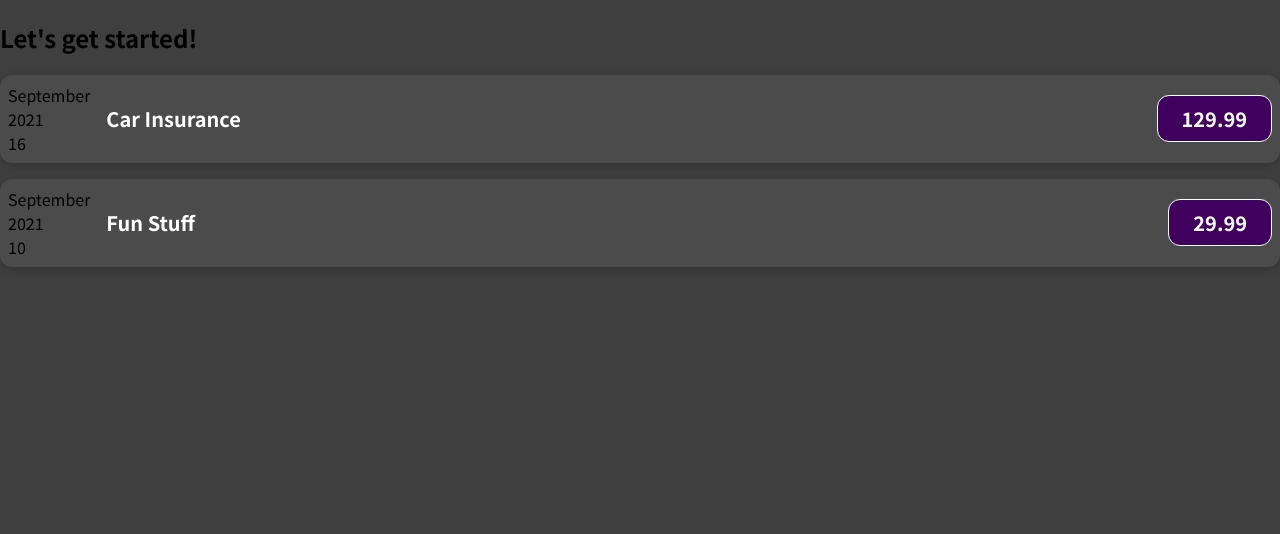
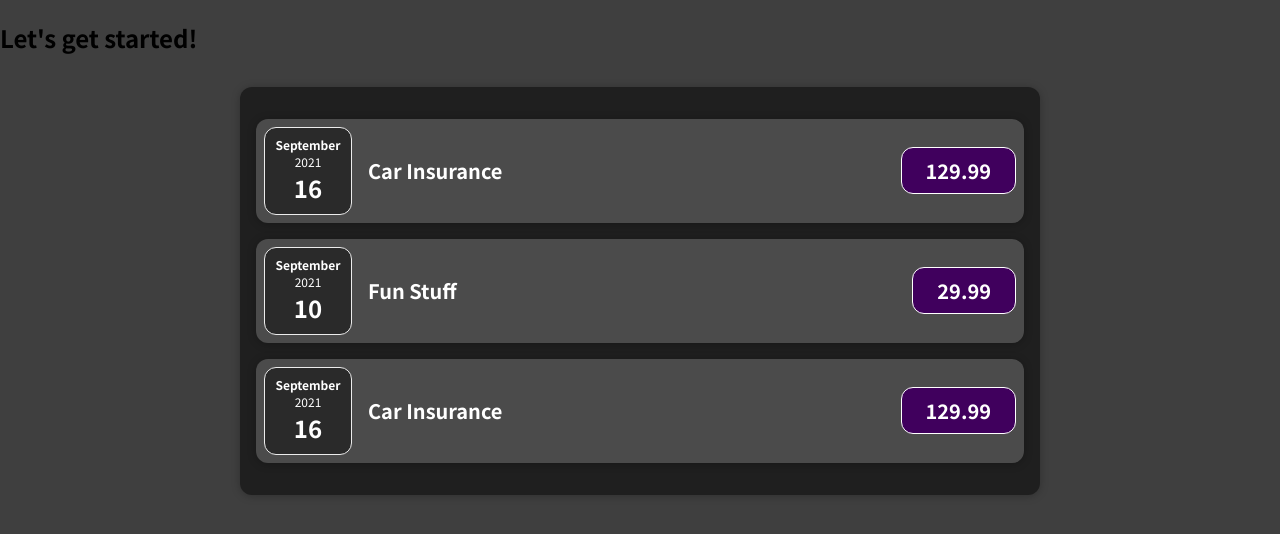
Before and after one commit to ben-whitfield/react-expense-tracker, a JavaScript app: page / in a window 1280 px wide. Shown: the top 534 px of the page. Built offline with nearby package versions, Linux system fonts and the light colour scheme.

Commit message:
adding wrapper and expenses components

```diff
--- a/src/App.js
+++ b/src/App.js
@@ -1,15 +1,14 @@
-import ExpenseItem from "./components/ExpenseItem";
+import Expenses from "./components/Expenses";
 
 function App() {
   const expenses = [
-    {title: 'Car Insurance', date: new Date(2021, 8, 16), amount: 129.99},
-    {title: 'Fun Stuff', date: new Date(2021, 8, 10), amount: 29.99}
-  ]
+    { title: "Car Insurance", date: new Date(2021, 8, 16), amount: 129.99 },
+    { title: "Fun Stuff", date: new Date(2021, 8, 10), amount: 29.99 },
+  ];
   return (
     <div>
       <h2>Let's get started!</h2>
-      <ExpenseItem title={expenses[0].title} date={expenses[0].date} amount={expenses[0].amount} />
-      <ExpenseItem title={expenses[1].title} date={expenses[1].date} amount={expenses[1].amount} />
+      <Expenses items={expenses} />
     </div>
   );
 }
--- /dev/null
+++ b/src/components/Card.css
@@ -0,0 +1,4 @@
+.card {
+  border-radius: 12px;
+  box-shadow: 0 1px 8px rgba(0, 0, 0, 0.25);
+}
--- /dev/null
+++ b/src/components/Card.js
@@ -0,0 +1,8 @@
+import "./Card.css";
+
+function Card(props) {
+  const classes = "card " + props.className;
+  return <div className={classes}>{props.children}</div>;
+}
+
+export default Card;
--- /dev/null
+++ b/src/components/ExpenseDate.css
@@ -0,0 +1,26 @@
+.expense-date {
+  display: flex;
+  flex-direction: column;
+  width: 5.5rem;
+  height: 5.5rem;
+  border: 1px solid #ececec;
+  background-color: #2a2a2a;
+  color: white;
+  border-radius: 12px;
+  align-items: center;
+  justify-content: center;
+}
+
+.expense-date__month {
+  font-size: 0.75rem;
+  font-weight: bold;
+}
+
+.expense-date__year {
+  font-size: 0.75rem;
+}
+
+.expense-date__day {
+  font-size: 1.5rem;
+  font-weight: bold;
+}
--- /dev/null
+++ b/src/components/ExpenseDate.js
@@ -0,0 +1,17 @@
+import "./ExpenseDate.css";
+
+function ExpenseDate(props) {
+  const month = props.date.toLocaleString("en-UK", { month: "long" });
+  const year = props.date.getFullYear();
+  const day = props.date.toLocaleString("en-UK", { day: "2-digit" });
+
+  return (
+    <div className="expense-date">
+      <div className="expense-date__month">{month}</div>
+      <div className="expense-date__year">{year}</div>
+      <div className="expense-date__day">{day}</div>
+    </div>
+  );
+}
+
+export default ExpenseDate;
--- a/src/components/ExpenseItem.css
+++ b/src/components/ExpenseItem.css
@@ -2,10 +2,8 @@
   display: flex;
   justify-content: space-between;
   align-items: center;
-  box-shadow: 0 2px 8px rgba(0, 0, 0, 0.25);
   padding: 0.5rem;
   margin: 1rem 0;
-  border-radius: 12px;
   background-color: #4b4b4b;
 }
 
--- a/src/components/ExpenseItem.js
+++ b/src/components/ExpenseItem.js
@@ -1,23 +1,17 @@
-import './ExpenseItem.css';
+import "./ExpenseItem.css";
+import ExpenseDate from "./ExpenseDate";
+import Card from "./Card";
 
 function ExpenseItem(props) {
-  const month = props.date.toLocaleString('en-UK', { month: 'long' })
-  const year  = props.date.getFullYear()
-  const day   = props.date.toLocaleString('en-UK', { day: '2-digit' })
-
   return (
-    <div className='expense-item'>
-      <div>
-        <div>{month}</div>
-        <div>{year}</div>
-        <div>{day}</div>
+    <Card className="expense-item">
+      <ExpenseDate date={props.date} />
+      <div className="expense-item__description">
+        <h2>{props.title}</h2>
+        <div className="expense-item__price">{props.amount}</div>
       </div>
-      <div className='expense-item__description'>
-        <h2>{props.title}</h2>
-        <div className='expense-item__price'>{props.amount}</div>
-      </div>
-    </div>
-  )
+    </Card>
+  );
 }
 
-export default ExpenseItem
+export default ExpenseItem;
--- /dev/null
+++ b/src/components/Expenses.css
@@ -0,0 +1,7 @@
+.expenses {
+  padding: 1rem;
+  background-color: rgb(31, 31, 31);
+  margin: 2rem auto;
+  width: 50rem;
+  max-width: 95%;
+}
--- /dev/null
+++ b/src/components/Expenses.js
@@ -0,0 +1,27 @@
+import "./Expenses.css";
+import ExpenseItem from "./ExpenseItem";
+import Card from "./Card";
+
+function Expenses(props) {
+  return (
+    <Card className="expenses">
+      <ExpenseItem
+        title={props.items[0].title}
+        date={props.items[0].date}
+        amount={props.items[0].amount}
+      />
+      <ExpenseItem
+        title={props.items[1].title}
+        date={props.items[1].date}
+        amount={props.items[1].amount}
+      />
+      <ExpenseItem
+        title={props.items[0].title}
+        date={props.items[0].date}
+        amount={props.items[0].amount}
+      />
+    </Card>
+  );
+}
+
+export default Expenses;
```
Also changed, not shown: 1 other file (tests, documents, lock files or other folders).
